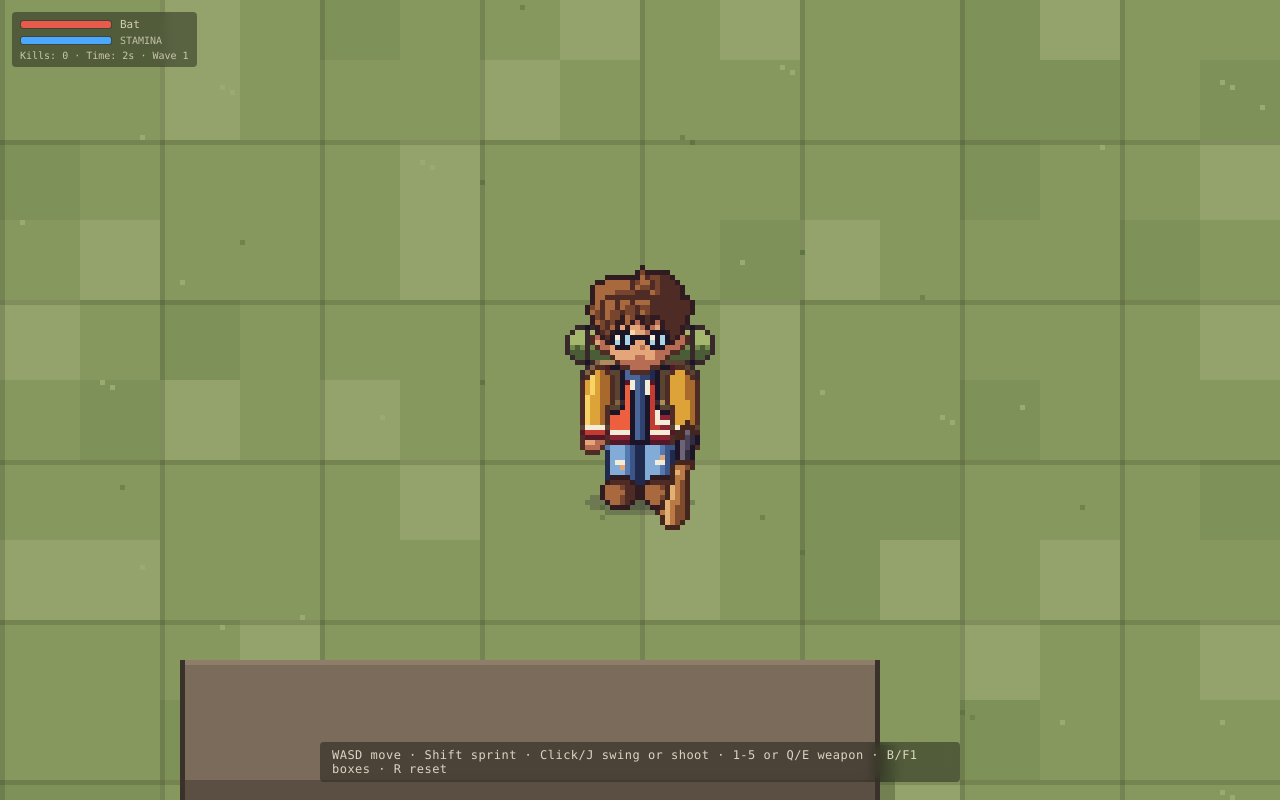
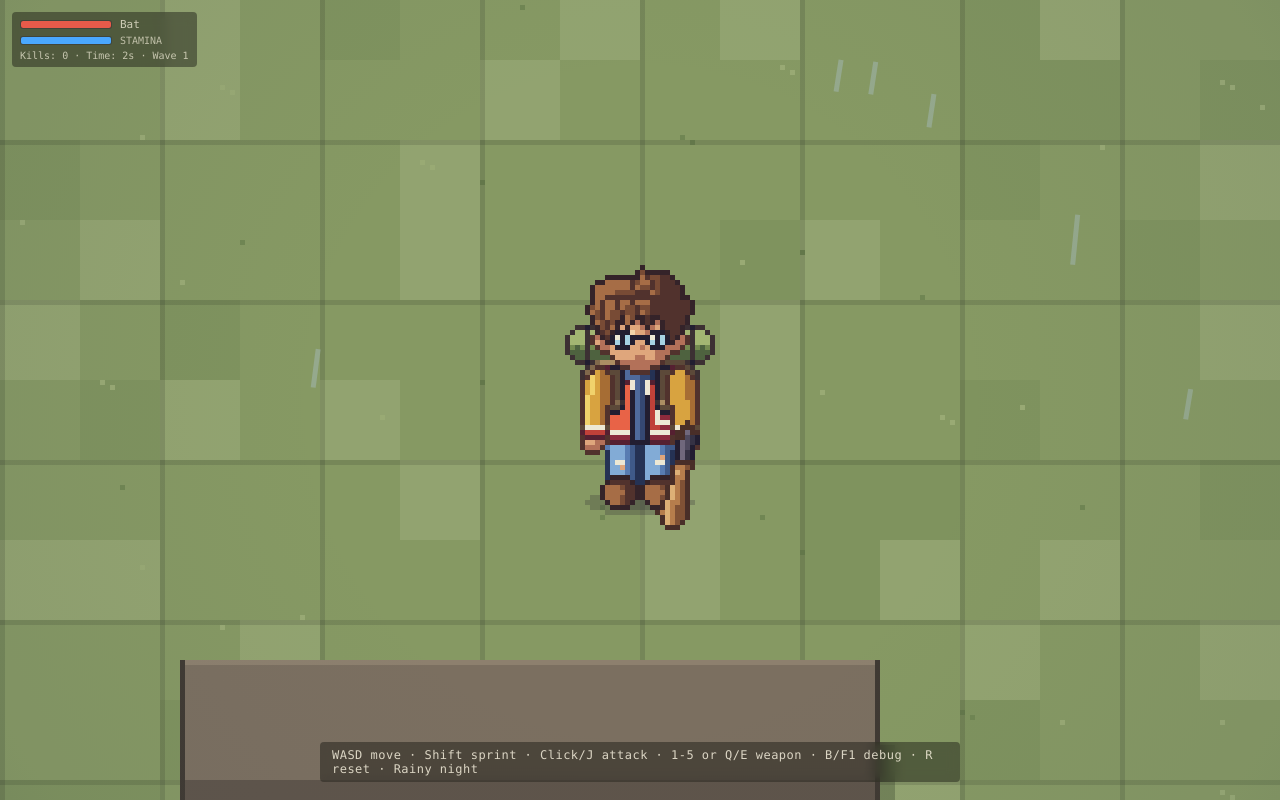
Before and after one commit to IshraqRafi/zombie-survival, a website: page index.html in a window 1280 px wide. Drawn offline with Linux system fonts and the light colour scheme; animation ran at ten frames a second.

Commit message:
Add realistic immersive SFX (footsteps, gunshot+shell, slash, blood hit) + rain/fog atmosphere

```diff
--- a/game.js
+++ b/game.js
@@ -51,6 +51,46 @@
   let nextProjectileId = 1;
   const stats = { playerHits: 0, zombieHits: 0, kills: 0, startTime: 0, wave: 1 };
   const log = [];
+  let rainDrops = [];
+  let bloodParticles = [];
+  function initRain() {
+    rainDrops = [];
+    for (let i = 0; i < 120; i++) {
+      rainDrops.push({
+        x: Math.random() * WORLD_W,
+        y: Math.random() * WORLD_H,
+        vy: 180 + Math.random() * 80,
+        len: 6 + Math.random() * 6
+      });
+    }
+  }
+  function updateRain(dt) {
+    for (const d of rainDrops) {
+      d.y += d.vy * dt;
+      d.x -= 15 * dt; // slight wind
+      if (d.y > WORLD_H) { d.y = -10; d.x = Math.random() * WORLD_W; }
+      if (d.x < 0) d.x += WORLD_W;
+    }
+  }
+  function updateBlood(dt) {
+    for (let i = bloodParticles.length - 1; i >= 0; i--) {
+      const b = bloodParticles[i];
+      b.x += b.vx * dt; b.y += b.vy * dt;
+      b.life -= dt; b.vy += 40 * dt;
+      if (b.life <= 0) bloodParticles.splice(i, 1);
+    }
+  }
+  function spawnBlood(x, y, count = 5) {
+    for (let i = 0; i < count; i++) {
+      const a = Math.random() * Math.PI * 2;
+      const sp = 30 + Math.random() * 50;
+      bloodParticles.push({
+        x, y, vx: Math.cos(a) * sp, vy: Math.sin(a) * sp - 20,
+        life: 0.4 + Math.random() * 0.4, size: 1 + Math.random() * 1.5
+      });
+    }
+  }
+  initRain();
 
   // ---------- helpers ----------
   const clamp = (v, a, b) => Math.max(a, Math.min(b, v));
@@ -261,24 +301,56 @@
     return { x: 40, y: 60 };
   }
 
-  // ---------- audio (Kenney CC0) ----------
+  // ---------- audio (realistic CC0 / free-for-commercial) ----------
   const SFX = {};
+  let footLoop = null, rainLoop = null;
   function loadSfx() {
-    const names = ["step", "step2", "swing", "hit", "shot", "pickup"];
-    for (const n of names) {
-      const a = new Audio(`assets/audio/${n}.ogg`);
+    const map = {
+      step: "assets/audio/step.ogg",           // fallback short
+      step2: "assets/audio/step2.ogg",
+      swing: "assets/audio/realistic/sword_whoosh.mp3",
+      knife: "assets/audio/realistic/knife_noise.mp3",
+      hit: "assets/audio/realistic/sword_impact.mp3",
+      punch: "assets/audio/realistic/punching.mp3",
+      shot: "assets/audio/realistic/handgun_50cal.mp3",
+      shot2: "assets/audio/realistic/ar15_gunfire.mp3",
+      shell: "assets/audio/realistic/shell_drop.mp3",
+      blood: "assets/audio/realistic/blood_squelch.mp3",
+      pickup: "assets/audio/pickup.ogg",
+      hurt: "assets/audio/realistic/agony_yell.mp3",
+      foot: "assets/audio/realistic/footsteps_grass.mp3",
+      rain: "assets/audio/realistic/rain_ambient.mp3",
+    };
+    for (const [k, src] of Object.entries(map)) {
+      const a = new Audio(src);
       a.preload = "auto";
-      a.volume = (n === "step" || n === "step2") ? 0.32 : 0.55;
-      SFX[n] = a;
+      a.volume = 0.55;
+      if (k === "foot" || k === "rain") a.loop = true;
+      SFX[k] = a;
     }
+    // start soft rain ambience
+    rainLoop = SFX.rain;
+    rainLoop.volume = 0.22;
+    rainLoop.play().catch(() => {});
   }
   function play(name, vol = 1, rate = 1) {
     const a = SFX[name];
     if (!a) return;
     const c = a.cloneNode();
-    c.volume = Math.min(1, (a.volume || 0.5) * vol);
+    c.volume = Math.min(1, (a.volume || 0.55) * vol);
     c.playbackRate = rate;
     c.play().catch(() => {});
+    return c;
+  }
+  function setFootsteps(on, sprint) {
+    if (!footLoop) footLoop = SFX.foot;
+    if (on) {
+      if (footLoop.paused) footLoop.play().catch(() => {});
+      footLoop.volume = sprint ? 0.38 : 0.28;
+      footLoop.playbackRate = sprint ? 1.25 : 1.0;
+    } else {
+      if (!footLoop.paused) footLoop.pause();
+    }
   }
   loadSfx();
 
@@ -316,14 +388,15 @@
         life: 1.2
       });
       player.shootCd = ws.cooldown || 0.3;
-      play("shot", 0.7, 0.95 + Math.random() * 0.1);
+      play(Math.random() < 0.6 ? "shot" : "shot2", 0.75, 0.92 + Math.random() * 0.12);
+      setTimeout(() => play("shell", 0.45, 0.9 + Math.random() * 0.2), 180 + Math.random()*80);
       log.push({ t: time, ev: "shoot", weapon: player.weapon });
       return;
     }
     if (player.anim === ATTACK) return;
     if (faceX !== undefined) player.dir = dirFromVec(faceX, faceY, player.dir);
     setPlayerAnim(ATTACK);
-    play("swing", 0.6, 0.9 + Math.random() * 0.2);
+    play(Math.random() < 0.7 ? "swing" : "knife", 0.65, 0.88 + Math.random() * 0.24);
   }
   function setWeapon(name) {
     if (name !== "pistol" && !A.p.weapons.weapons[name]) return;
@@ -367,7 +440,7 @@
       const k = Math.exp(-10 * dt); p.kx *= k; p.ky *= k;
       if (Math.hypot(p.kx, p.ky) < 2) p.kx = p.ky = 0;
     }
-    if (p.dead) return;
+    if (p.dead) { setFootsteps(false); return; }
     p.shootCd = Math.max(0, (p.shootCd || 0) - dt);
     if (p.anim !== ATTACK) {
       setPlayerAnim(!moving ? "idle" : sprint ? "run" : "walk");
@@ -375,14 +448,12 @@
         p.dir = dirFromVec(ix, iy, p.dir);
         const sp = sprint ? RUN_SPEED : WALK_SPEED;
         moveWithCollision(p, P.foot, ix * sp * dt, iy * sp * dt);
-        // footsteps
-        p.stepT = (p.stepT || 0) + dt;
-        const stepInterval = sprint ? 0.22 : 0.38;
-        if (p.stepT >= stepInterval) {
-          p.stepT = 0;
-          play(Math.random() < 0.5 ? "step" : "step2", 0.8, sprint ? 1.15 : 0.95);
-        }
-      } else p.stepT = 0;
+        // realistic continuous footsteps
+        setFootsteps(true, sprint);
+      } else {
+        setFootsteps(false);
+        p.stepT = 0;
+      }
     } else if (moving) {
       // tiny drift while swinging keeps it responsive without sliding
       moveWithCollision(p, P.foot, ix * 18 * dt, iy * 18 * dt);
@@ -412,7 +483,9 @@
               const ws = WEAPON_STATS[p.weapon] || WEAPON_STATS._default;
               z.takeHit(ws.dmg, ws.kb, p.x, p.y);
               stats.playerHits++;
-              play("hit", 0.65, 0.85 + Math.random() * 0.3);
+              play(Math.random() < 0.5 ? "hit" : "punch", 0.7, 0.85 + Math.random() * 0.3);
+              play("blood", 0.35, 0.9 + Math.random() * 0.2);
+              spawnBlood(z.x, z.y - 10, 4);
               log.push({ t: time, ev: "playerHit", zombie: z.id, weapon: p.weapon, frame: p.frame });
             }
           }
@@ -432,7 +505,9 @@
         if (rectsOverlap([pr.x - 3, pr.y - 3, 6, 6], bodyRect(z))) {
           z.takeHit(pr.dmg, pr.kb, pr.x, pr.y);
           stats.playerHits++;
-          play("hit", 0.5, 1.1 + Math.random() * 0.2);
+          play("punch", 0.55, 1.05 + Math.random() * 0.15);
+          play("blood", 0.4, 0.95 + Math.random() * 0.15);
+          spawnBlood(z.x, z.y - 8, 3);
           pr.life = 0;
           log.push({ t: time, ev: "bulletHit", zombie: z.id });
           break;
@@ -475,7 +550,7 @@
     const dx = p.x - fromX, dy = p.y - fromY, d = Math.hypot(dx, dy) || 1;
     p.kx = (dx / d) * 160; p.ky = (dy / d) * 160;
     stats.zombieHits++;
-    play("hit", 0.8, 0.7);
+    play("hurt", 0.6, 0.85 + Math.random() * 0.2);
     if (p.hp <= 0) {
       p.dead = true; setPlayerAnim("idle");
       const survived = Math.floor(time);
@@ -832,6 +907,36 @@
       ctx.fillRect(x - 1, y - 3 + bob, 2, 6);
       ctx.fillRect(x - 3, y - 1 + bob, 6, 2);
     }
+    // rain
+    ctx.strokeStyle = "rgba(180,200,220,0.35)";
+    ctx.lineWidth = 1;
+    for (const d of rainDrops) {
+      const x = d.x - camX, y = d.y - camY;
+      if (x > -10 && x < viewW + 10 && y > -10 && y < viewH + 10) {
+        ctx.beginPath();
+        ctx.moveTo(x, y);
+        ctx.lineTo(x - 1, y + d.len);
+        ctx.stroke();
+      }
+    }
+    // blood particles
+    for (const b of bloodParticles) {
+      const x = b.x - camX, y = b.y - camY;
+      ctx.globalAlpha = Math.max(0, b.life * 2);
+      ctx.fillStyle = "#8b1e1e";
+      ctx.fillRect(x, y, b.size, b.size);
+    }
+    ctx.globalAlpha = 1;
+    // atmospheric fog / vignette
+    const fog = ctx.createRadialGradient(viewW/2, viewH/2, viewW*0.25, viewW/2, viewH/2, viewW*0.75);
+    fog.addColorStop(0, "rgba(80,90,100,0.0)");
+    fog.addColorStop(0.6, "rgba(60,70,80,0.08)");
+    fog.addColorStop(1, "rgba(40,50,60,0.22)");
+    ctx.fillStyle = fog;
+    ctx.fillRect(0, 0, viewW, viewH);
+    // light rain mist overlay
+    ctx.fillStyle = "rgba(140,160,180,0.06)";
+    ctx.fillRect(0, 0, viewW, viewH);
   }
 
   // ---------- loop ----------
@@ -841,6 +946,8 @@
     updatePlayer(dt);
     updateProjectiles(dt);
     updatePickups(dt);
+    updateRain(dt);
+    updateBlood(dt);
     for (const z of zombies) z.update(dt);
     resolveOverlaps();
     const before = zombies.length;
--- a/index.html
+++ b/index.html
@@ -64,7 +64,7 @@
     <div id="stats">Kills: 0 · Time: 0s · Wave 1</div>
   </div>
   <div id="banner">You died<br><span id="banner-stats"></span><br>press R to restart</div>
-  <div id="hint">WASD move · Shift sprint · Click/J swing or shoot · 1-5 or Q/E weapon · B/F1 boxes · R reset</div>
+  <div id="hint">WASD move · Shift sprint · Click/J attack · 1-5 or Q/E weapon · B/F1 debug · R reset · Rainy night</div>
   <script src="game.js"></script>
 </body>
 </html>
```
Also changed, not shown: 11 other files.
